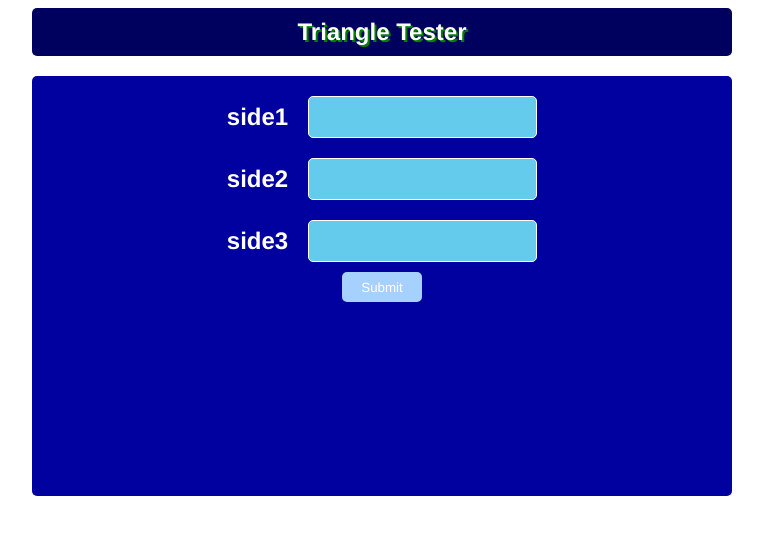
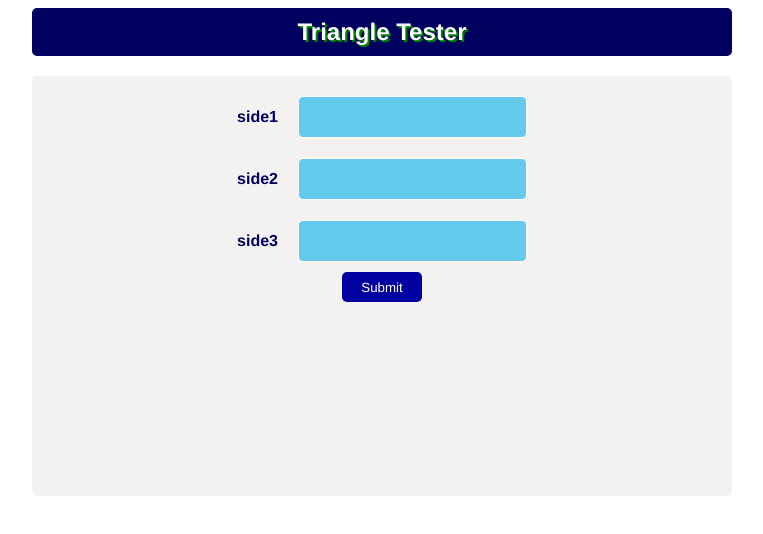
Before and after one commit to DEJENERUTA/nordea_assignment, a React (Create React App) app: page / in a window 1280 px wide. Shown: the top 534 px of the page, without its empty margins (258-1021 px from the left). Built offline with nearby package versions, Linux system fonts and the light colour scheme.

Commit message:
add inline style

```diff
--- a/src/App.js
+++ b/src/App.js
@@ -5,7 +5,6 @@ function App() {
   return (
     <div className="App">
       <h1 className="title">Triangle Tester</h1>
-      <div className="traing-heading"></div>
       <Traingle />
     </div>
   );
--- a/src/components/FormGroup.css
+++ b/src/components/FormGroup.css
@@ -6,7 +6,7 @@
 label {
   padding: 10px;
   margin: 10p;
-  font-size: 24px;
+  font-size: 16px;
 }
 input {
   padding: 10px;
--- a/src/components/Traingle.js
+++ b/src/components/Traingle.js
@@ -33,14 +33,9 @@ const Triangle = () => {
     }
   };
   const triangleStyle = {
-    width: 0,
-    height: 0,
-    top: "50%",
-    right: "25px",
     borderLeft: `${side1}px solid transparent`,
     borderRight: `${side2}px solid transparent`,
     borderTop: `${side3}px solid #65cbed`,
-    position: "absolute",
   };
 
   return (
@@ -54,7 +49,7 @@ const Triangle = () => {
         </button>
       </form>
       <div>{result}</div>
-      <div style={triangleStyle}></div>
+      <div className="triangles" style={triangleStyle}></div>
     </div>
   );
 };
--- a/src/components/TriangleStyle.css
+++ b/src/components/TriangleStyle.css
@@ -1,16 +1,17 @@
-.traingle-heading {
+.triangles {
   width: 0;
   height: 0;
-  border-left: 20px solid transparent;
-  border-right: 20px solid transparent;
-  border-top: 20px solid #65cbed;
+  top: 50%;
+  right: 25px;
+  position: absolute;
+  transition: 1s;
 }
 .container {
   width: 680px;
   height: 400px;
   margin: 0 auto;
-  background-color: #00019f;
-  color: #ffffff;
+  background-color: #f4f2f1;
+  color: #00005e;
   font-weight: 700;
   font-family: Helvetica, sans-serif;
   padding: 10px;
@@ -24,7 +25,7 @@
   width: 80px;
   height: 25px;
   font-family: Helvetica, sans-serif;
-  background-color: #a6d1ff;
+  background-color: #00019f;
   padding: 15px;
   color: #fff;
   display: flex;
@@ -33,6 +34,6 @@
   margin: 0 auto;
 }
 .btn:hover {
-  background-color: #dcedff;
+  background-color: #a6d1ff;
   color: #00019f;
 }
```
